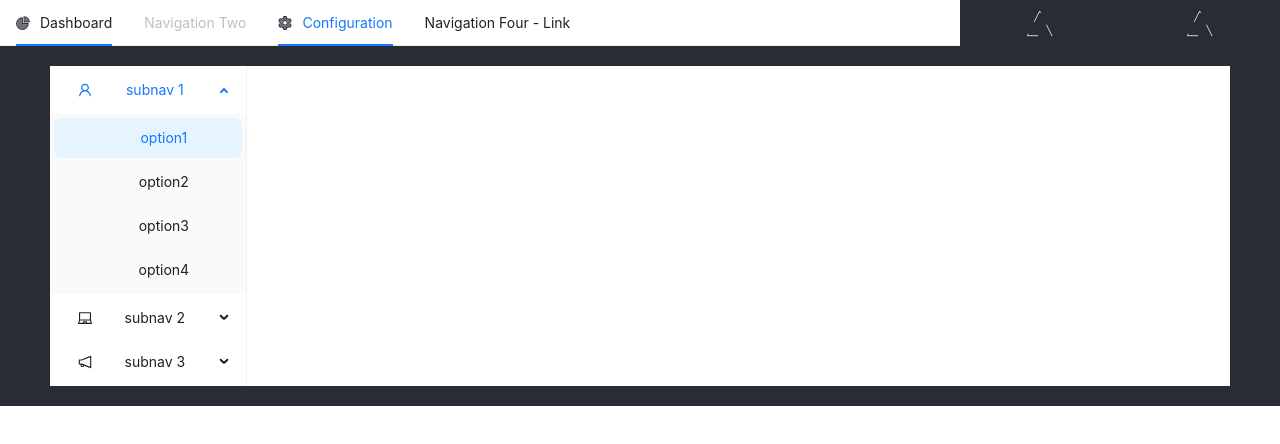
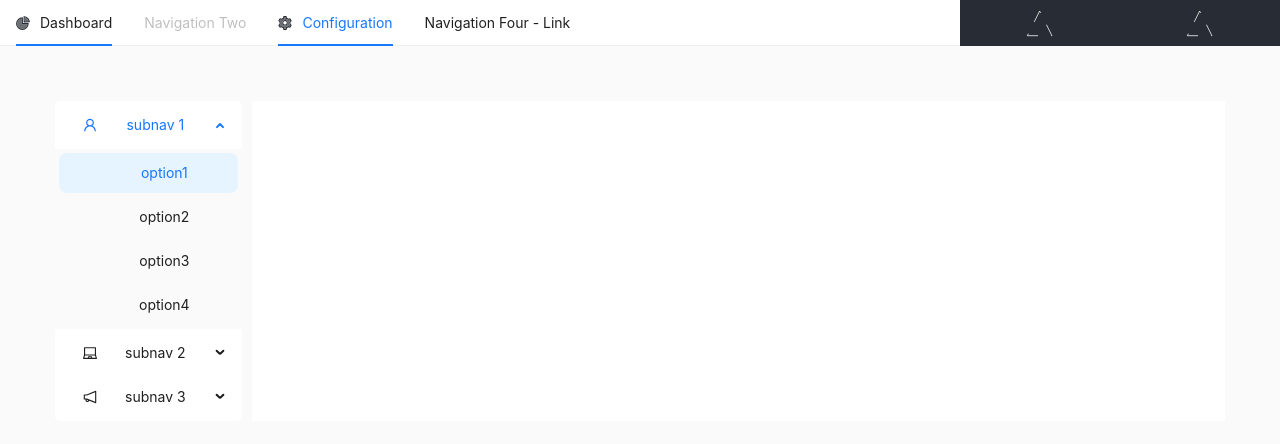
Before and after one commit to andrewunifei/scanner, a React (Create React App) app in the folder front-end/scanner-app/: page /configuration in a window 1280 px wide. Shown: the top 444 px of the page. Built offline with nearby package versions, Linux system fonts and the light colour scheme; no server answers.

Commit message:
Comunicação com API

```diff
--- a/front-end/scanner-app/src/pages/Configuration.tsx
+++ b/front-end/scanner-app/src/pages/Configuration.tsx
@@ -27,23 +27,43 @@ const items2: MenuProps['items'] = [UserOutlined, LaptopOutlined, NotificationOu
   },
 );
 
+const style: React.CSSProperties = {
+  background: '#fff',
+  borderStyle: 'solid',
+  borderWidth: '1px',
+}
+
 const App: React.FC = () => {
   const {
     token: { colorBgContainer },
   } = theme.useToken();
 
   return (
-    <Row style={{ padding: '20px 50px', background: appColors.dark }}>
-        <Col span={4} style={{background: '#fff'}}>
+    <Row style={{ padding: '50px 50px', background: '#FAFAFA', height: '100%' }}>
+        <Col span={4} >
             <Menu
                 mode="inline"
                 defaultSelectedKeys={['1']}
                 defaultOpenKeys={['sub1']}
-                style={{ height: '100%' }}
                 items={items2}
+                style={
+                  {
+                    borderStyle: 'solid',
+                    borderWidth: '5px',
+                    borderRadius: '10px',
+                    borderColor: '#FAFAFA'
+                  }
+                }
             />
         </Col>
-        <Col span={20} style={{background: '#fff'}}>
+        <Col span={20} style={
+            {
+              background: '#fff',
+              borderStyle: 'solid',
+              borderWidth: '5px',
+              borderColor: '#FAFAFA'
+            }
+          }>
         </Col>
     </Row>
   );
--- a/front-end/scanner-app/src/pages/Layout.tsx
+++ b/front-end/scanner-app/src/pages/Layout.tsx
@@ -65,7 +65,7 @@ const Layout: React.FC = () => {
   };
 
   return (
-    <div style={{height: '100vh'}}>
+    <div>
       <Row>
         <Col span={18}>
           <Menu onClick={onClick} selectedKeys={[current]} mode="horizontal" items={items} />
```
